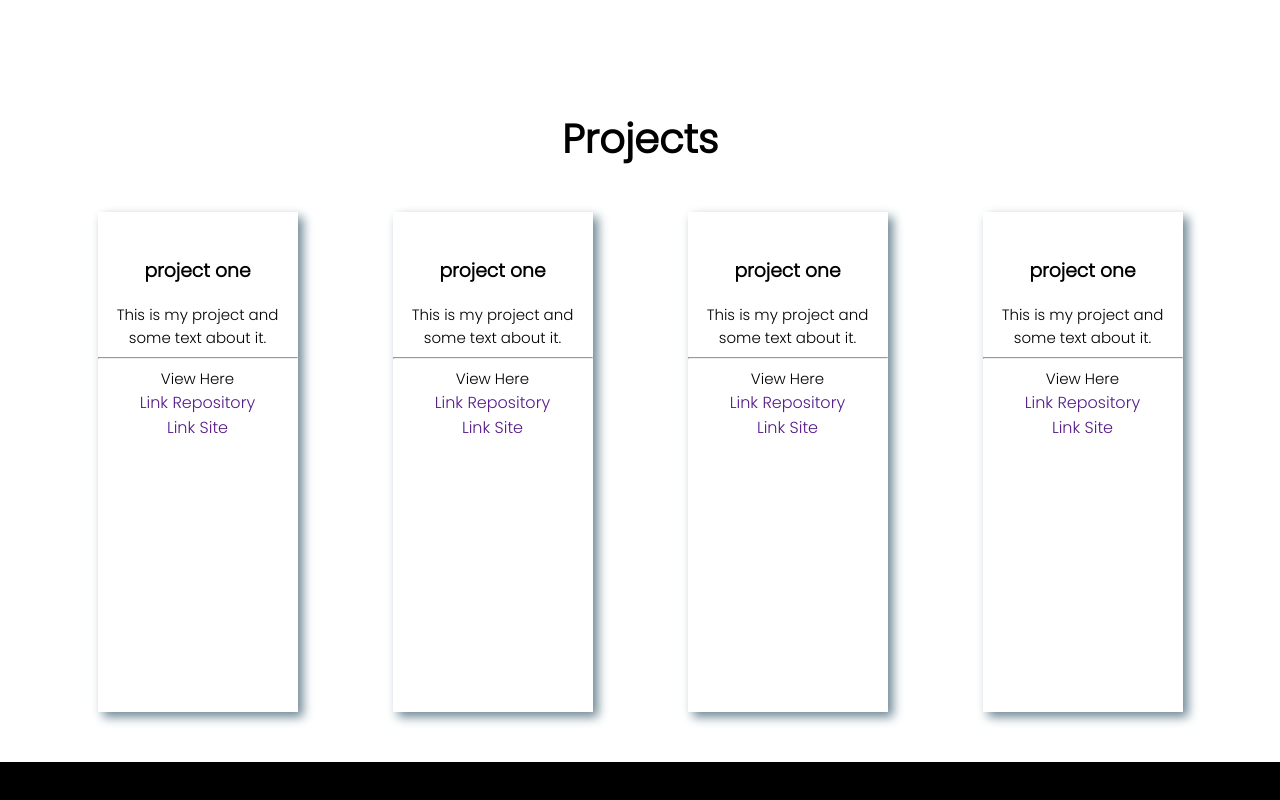
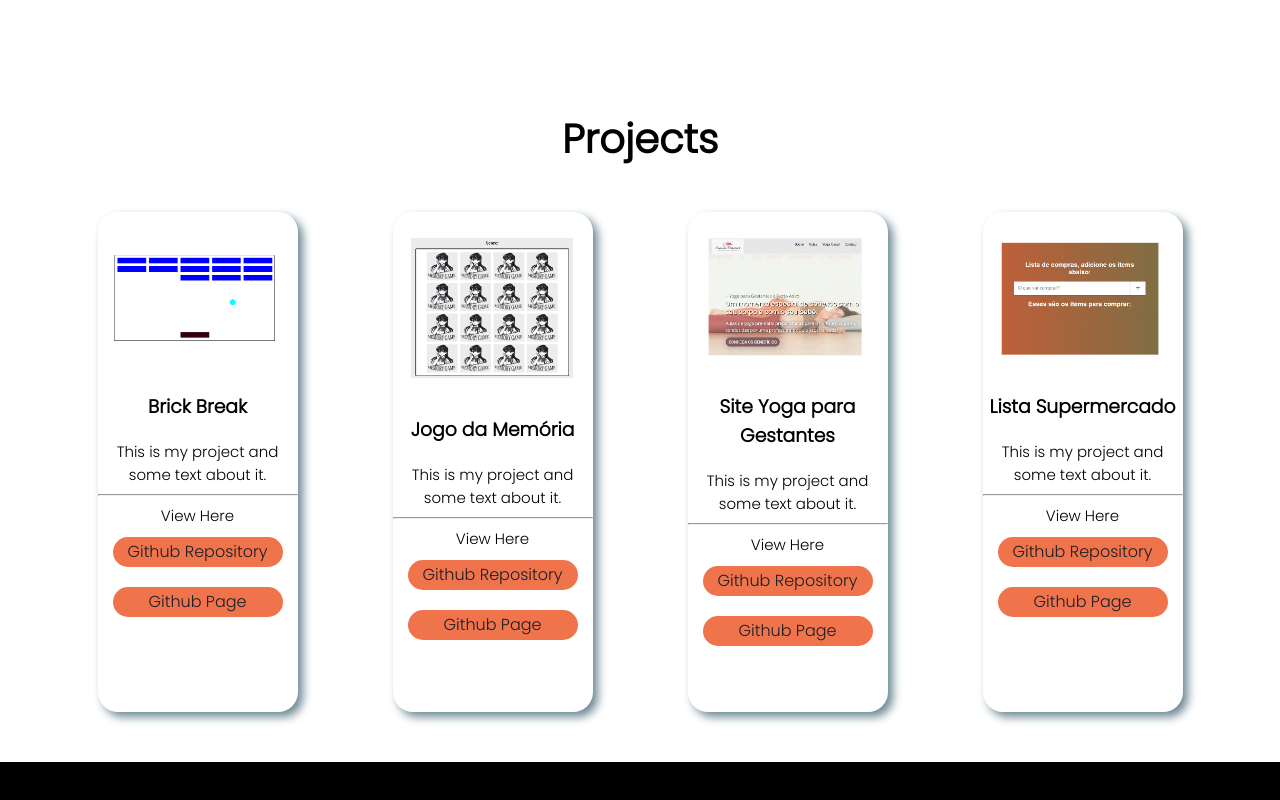
Before and after one commit to Programmerarantes/portfolio, a plain HTML site: page index.html in a window 1280 px wide. Shown: the part 1112-1912 px from the top of the page. Drawn offline with Linux system fonts and the light colour scheme.

Commit message:
construção container-projects

```diff
--- a/index.html
+++ b/index.html
@@ -54,47 +54,47 @@
         <h2>Projects</h2>
         <div class="container-project">
             <div class="project-board">
-                <img class="project-image" src="" alt="">
-                <h3>project one</h3>
+                <img class="project-image" src="images/breakout.png" alt="">
+                <h3>Brick Break</h3>
                 <p class="subtitle">This is my project and some text about it. </p>
                 <hr/>
                 <p class="subtitle">View Here</p>
                 <div class="btn-projects">
-                    <a href="">Link Repository</a>
-                    <a href="">Link Site</a>
+                    <a href="https://github.com/Programmerarantes/breakout_game" target="_blank">Github Repository</a>
+                    <a href="https://programmerarantes.github.io/breakout_game/" target="_blank">Github Page</a>
                 </div>
             </div>
             <div class="project-board">
-                <img class="project-image" src="" alt="">
-                <h3>project one</h3>
+                <img class="project-image" src="images/memorygame.png" alt="">
+                <h3>Jogo da Memória</h3>
                 <p class="subtitle">This is my project and some text about it. </p>
                 <hr/>
                 <p class="subtitle">View Here</p>
                 <div class="btn-projects">
-                    <a href="">Link Repository</a>
-                    <a href="">Link Site</a>
+                    <a href="https://github.com/Programmerarantes/memory-game" target="_blank">Github Repository</a>
+                    <a href="https://programmerarantes.github.io/memory-game/" target="_blank">Github Page</a>
                 </div>
             </div>
             <div class="project-board">
-                <img class="project-image" src="" alt="">
-                <h3>project one</h3>
+                <img class="project-image" src="images/siteyoga.png" alt="">
+                <h3>Site Yoga para Gestantes</h3>
                 <p class="subtitle">This is my project and some text about it. </p>
                 <hr/>
                 <p class="subtitle">View Here</p>
                 <div class="btn-projects">
-                    <a href="">Link Repository</a>
-                    <a href="">Link Site</a>
+                    <a href="https://github.com/Programmerarantes/autoral1" target="_blank">Github Repository</a>
+                    <a href="https://programmerarantes.github.io/autoral1/" target="_blank">Github Page</a>
                 </div>
             </div>
             <div class="project-board">
-                <img class="project-image" src="" alt="">
-                <h3>project one</h3>
+                <img class="project-image" src="images/todo.png" alt="">
+                <h3>Lista Supermercado</h3>
                 <p class="subtitle">This is my project and some text about it. </p>
                 <hr/>
                 <p class="subtitle">View Here</p>
                 <div class="btn-projects">
-                    <a href="">Link Repository</a>
-                    <a href="">Link Site</a>
+                    <a href="https://github.com/Programmerarantes/projeto_todo" target="_blank">Github Repository</a>
+                    <a href="https://programmerarantes.github.io/projeto_todo/" target="_blank">Github Page</a>
                 </div>
             </div>
         </div>
--- a/style.css
+++ b/style.css
@@ -109,6 +109,7 @@ p {
     width: 250px;
     border-radius: 150px;
     margin-left: 80px;
+    box-shadow: 3px 3px 8px rgb(110, 136,149);
 }
 .container-perfil {
     display: flex;
@@ -117,16 +118,32 @@ p {
 .project-board {
     width: 200px;
     height: 500px;
+    border-radius: 20px;
     box-shadow: 5px 5px 10px rgb(110, 136, 149);
 }
 .container-project {
     display: flex;
     justify-content: space-around;
 }
+.btn-projects {
+    display: flex;
+    flex-direction: column;
+    align-items: center;
+}
 .btn-projects a{
     display: flex;
+    align-items: center;
     justify-content: center;
-    text-align: center;
+    background-color: #ef744b;
+    margin: 10px 0;
+    width: 170px;
+    height: 30px;
+    border-radius: 50px;
+    color: #1c1d25;
+}
+.project-image {
+    margin-top: 20px;
+    width: 180px;
 }
 footer {
     background-color: black;
```
Also changed, not shown: images/breakout.png (added), images/memorygame.png (added), images/siteyoga.png (added), images/todo.png (added).
